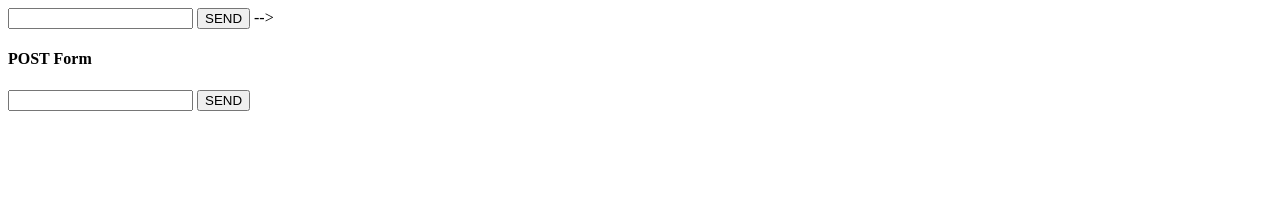
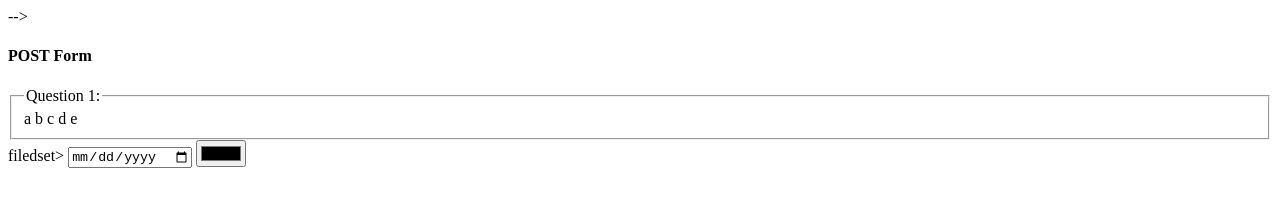
Before and after one commit to voytus/HTML, a plain HTML site: page index4.html in a window 1280 px wide. Drawn offline with Linux system fonts and the light colour scheme.

Commit message:
WTM added INPUT ideas

```diff
--- a/index4.html
+++ b/index4.html
@@ -20,24 +20,53 @@
             <h4>GET Form</h4>
             <!-- TAking input as text -->
             <!-- QUEARY IS A KEY ANYTHING ALSE WOULD BE A VALUEdoes it work the same within duckduckgo.com? -->
-            <input name="query" type=text/>
+            <!-- <input name="query" type=text/> -->
             <!-- BUTTON TO SUBMIT A FORM -->
-            <button> SEND</button> -->
+            <!-- <button> SEND</button> --> -->
 
-            <form method="post" action="./mailform.html">
+            <form method="post" action="./mailform.php">
                 <h4>POST Form</h4>
                 <!-- TAking input as text -->
                 <!-- QUEARY IS A KEY ANYTHING ALSE WOULD BE A VALUE -->
                 <!-- password if needet but could be a TEXT as well -->
-                <input name="message" type="password"/>
+                <!-- <input name="message" type="password"/> -->
 
                 <!-- BUTTON TO SUBMIT A FORM -->
-                <button type="submit"> SEND</button>
+                <!-- <button type="submit"> SEND</button> -->
 
             <!-- KEY VALUE PAIR HAS BEEN TRANSFERED  -->
             <!-- POST method -->
             <!-- sends DATA to the action URL -->
         </form>
 
+        <!-- don't need to use action or method on a form -->
+        <form>
+           <!-- <h4> More inputs </h4> -->
+            <!-- CHECKBOXES -->
+            <!-- MULIPLE values can be checked -->
+            <!-- <input type="checkbox" mname="checkbox1" value="1"/>1 -->
+
+            <!-- <input type="checkbox" mname="checkbox2" value="2"/>2 -->
+            <!-- CAN SELECT ONE OR MORE OPTRIONS -->
+
+        <fieldset>
+
+        <legend>Question 1:</legend>
+        a<type="checkbox" name="checkbox1" value="a"/>
+        b<type="checkbox" name="checkbox1" value="b"/>
+        c<type="checkbox" name="checkbox1" value="c"/>
+        d<type="checkbox" name="checkbox1" value="d"/>
+        e<type="checkbox" name="checkbox1" value="e"/>
+
+        </fieldset>filedset>
+
+        <!-- DATE INPUT FIELD -->
+
+            <input type="date" name="dob"/>
+            <!-- color -->
+            <input type="color" name="colour"/>
+
+        </form>
+
     </body>
 </html>
```
